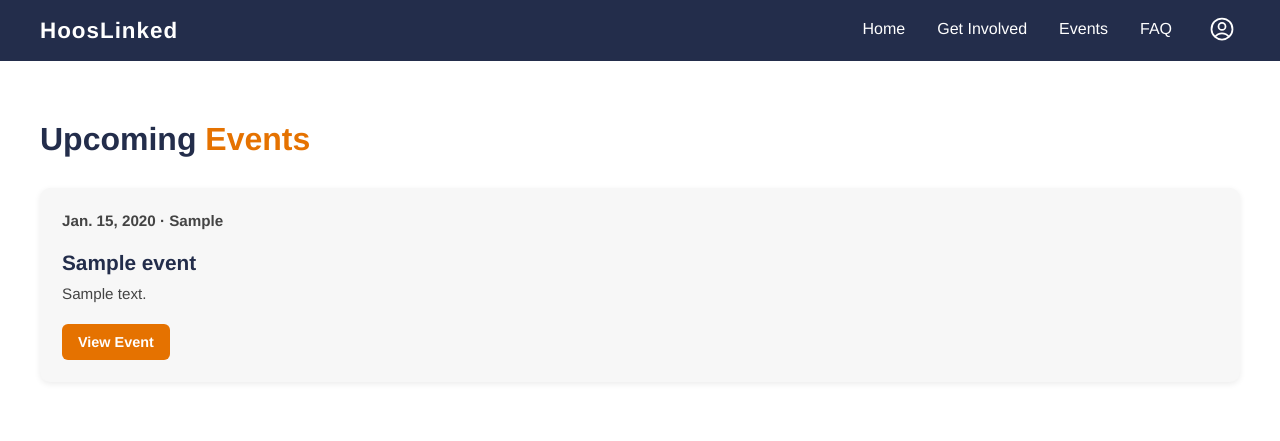
After one commit to aranjothi/uvaclearinghouse, a Django app: page /events/ in a window 1280 px wide. The commit adds this page. Shown: the top 441 px of the page. Run offline with Django 5.2, Linux system fonts and the light colour scheme; tables that the repository leaves empty hold one stand-in row (values such as "Sample post").

Commit message:
Made Events page and fixed the nav headers

```diff
--- a/django/main/models.py
+++ b/django/main/models.py
@@ -69,3 +69,15 @@ class Membership(models.Model):
 
     def __str__(self):
         return f"{self.user} - {self.club} ({self.role})"
+
+class Event(models.Model):
+    title = models.CharField(max_length=200)
+    description = models.TextField(blank=True)
+    date = models.DateField()
+    time = models.TimeField()
+    location = models.CharField(max_length=200)
+    club = models.ForeignKey(Club, on_delete=models.CASCADE, related_name='events')
+    created_by = models.ForeignKey(User, on_delete=models.CASCADE)
+
+    def __str__(self):
+        return self.title
--- /dev/null
+++ b/django/main/templates/main/Events.html
@@ -0,0 +1,197 @@
+<!DOCTYPE html>
+<html lang="en">
+<head>
+<meta charset="UTF-8">
+<meta name="viewport" content="width=device-width, initial-scale=1.0">
+<title>Events</title>
+
+<style>
+* { margin: 0; padding: 0; box-sizing: border-box; }
+
+body {
+font-family: Helvetica, Arial, sans-serif;
+background-color: #FFFFFF;
+color: #232D4B;
+}
+
+/* Navbar */
+nav {
+background-color: #232D4B;
+padding: 0 40px;
+display: flex;
+align-items: center;
+justify-content: space-between;
+}
+
+nav .logo {
+color: #FFFFFF;
+font-size: 1.4rem;
+font-weight: bold;
+letter-spacing: 1px;
+}
+
+nav ul {
+list-style: none;
+display: flex;
+gap: 32px;
+}
+
+nav ul li a {
+color: #FFFFFF;
+text-decoration: none;
+font-size: 1rem;
+padding: 20px 0;
+display: block;
+border-bottom: 3px solid transparent; /* hidden underline until hover */
+transition: border-color 0.2s;
+}
+
+nav ul li a:hover {
+border-bottom: 3px solid #E57200; /* orange underline on hover */
+}
+
+.nav-icon { position: relative; padding: 11px 0px; }
+.icon-btn { background: none; border: none; cursor: pointer; color: #FFFFFF; padding: 4px; display: flex; align-items: center; }
+.icon-btn svg { width: 28px; height: 28px; }
+.dropdown { display: none; position: absolute; right: 0; top: calc(100% + 8px); background: #FFFFFF; border: 1.5px solid #232D4B; border-radius: 6px; min-width: 130px; z-index: 100; overflow: hidden; }
+.dropdown a, .dropdown button { display: block; width: 100%; text-align: left; padding: 10px 16px; font-size: 0.95rem; color: #232D4B; text-decoration: none; background: none; border: none; cursor: pointer; font-family: inherit; }
+.dropdown a:hover, .dropdown button:hover { background-color: #f0f0f0; }
+.nav-icon.open .dropdown { display: block; }
+
+.page-header {
+padding: 60px 40px 30px 40px;
+}
+
+.page-header h1 {
+font-size: 2rem;
+}
+
+.page-header span {
+color: #E57200; /* orange accent */
+}
+
+/* Responsive grid */
+.event-container {
+padding: 0 40px 60px 40px;
+display: grid;
+grid-template-columns: repeat(auto-fit, minmax(280px, 1fr));
+gap: 25px;
+}
+
+/* Event card */
+.event-card {
+background-color: #f7f7f7;
+border-radius: 10px;
+padding: 22px;
+box-shadow: 0 2px 6px rgba(0,0,0,0.08);
+display: flex;
+flex-direction: column;
+justify-content: space-between;
+}
+
+.event-card h3 {
+margin-bottom: 8px;
+font-size: 1.3rem;
+}
+
+.event-card p {
+font-size: 0.95rem;
+line-height: 1.5;
+color: #444;
+margin-bottom: 18px;
+}
+
+/* Event metadata like date, location, club */
+.event-meta {
+font-size: 0.85rem;
+color: #E57200;
+font-weight: bold;
+margin-bottom: 6px;
+}
+
+.event-btn {
+background-color: #E57200;
+color: #FFFFFF;
+text-decoration: none;
+padding: 10px 16px;
+border-radius: 6px;
+font-weight: bold;
+font-size: 0.9rem;
+width: fit-content;
+}
+
+.event-btn:hover {
+background-color: #c86100;
+}
+
+.no-events {
+padding: 40px;
+font-size: 1rem;
+color: #555;
+}
+</style>
+</head>
+
+<body>
+
+<nav>
+    <span class="logo">HoosLinked</span>
+    <ul>
+        <li><a href="{% url 'home' %}">Home</a></li>
+        <li><a href="{% url 'get_involved' %}">Get Involved</a></li>
+        <li><a href="{% url 'events' %}">Events</a></li>
+        <li><a href="#">FAQ</a></li>
+        <li class="nav-icon" id="navIcon">
+            <button class="icon-btn" onclick="toggleNav()">
+                <!-- User profile icon -->
+                <svg xmlns="http://www.w3.org/2000/svg" fill="none" viewBox="0 0 24 24" stroke-width="1.5" stroke="currentColor">
+                    <path stroke-linecap="round" stroke-linejoin="round" d="M17.982 18.725A7.488 7.488 0 0 0 12 15.75a7.488 7.488 0 0 0-5.982 2.975m11.963 0a9 9 0 1 0-11.963 0m11.963 0A8.966 8.966 0 0 1 12 21a8.966 8.966 0 0 1-5.982-2.275M15 9.75a3 3 0 1 1-6 0 3 3 0 0 1 6 0Z" />
+                </svg>
+            </button>
+            <div class="dropdown">
+                {% if user.is_authenticated %} <!-- show options if logged in -->
+                    <a href="{% url 'profile' %}">Profile</a>
+                    <a href="{% url 'my_clubs' %}">My Clubs</a>
+                    <a href="{% url 'logout' %}">Logout</a>
+                {% else %}
+                    <a href="{% url 'login' %}">Login</a>
+                {% endif %}
+            </div>
+        </li>
+    </ul>
+</nav>
+
+<div class="page-header">
+    <h1>Upcoming <span>Events</span></h1>
+</div>
+
+<div class="event-container">
+
+    {% for event in events %} <!-- loop through all events -->
+    <div class="event-card">
+        <div>
+            <p class="event-meta">{{ event.date }} · {{ event.location }}</p> <!-- event metadata -->
+            <h3>{{ event.title }}</h3>
+            <p>{{ event.description|default:"No description available." }}</p>
+        </div>
+        <a href="#" class="event-btn">View Event</a>
+    </div>
+    {% empty %} <!-- shown when no events exist -->
+    <p class="no-events">No upcoming events yet. Check back soon!</p>
+    {% endfor %}
+
+</div>
+
+<script>
+    function toggleNav() {
+        document.getElementById('navIcon').classList.toggle('open'); // toggle dropdown
+    }
+    // close dropdown when clicking outside
+    document.addEventListener('click', function(e) {
+        const nav = document.getElementById('navIcon');
+        if (!nav.contains(e.target)) nav.classList.remove('open');
+    });
+</script>
+
+</body>
+</html>
--- a/django/main/templates/main/home.html
+++ b/django/main/templates/main/home.html
@@ -146,6 +146,7 @@
         <ul>
             <li><a href="#">Home</a></li>
             <li><a href="{% url 'get_involved' %}">Get Involved</a></li>
+            <li><a href = "{% url 'events' %}">Events</a></li>
             <li><a href="#">FAQ</a></li>
             <li class="nav-icon" id="navIcon">
                 <button class="icon-btn" onclick="toggleNav()">
--- a/django/main/urls.py
+++ b/django/main/urls.py
@@ -11,4 +11,5 @@ urlpatterns = [
     path('create-profile/', views.create_profile_page, name='create_profile'),
     path('get-involved/', views.get_involved_page, name='get_involved'),
     path('my-clubs/', views.my_clubs_page, name='my_clubs'),
+    path('events/', views.Events_page, name='events'),
 ]
--- a/django/main/views.py
+++ b/django/main/views.py
@@ -1,7 +1,6 @@
 from django.shortcuts import render, redirect
 from django.contrib.auth import login, authenticate, logout
-from .models import User, Membership
-from .models import Club
+from .models import User,Club, Event, Membership
 
 def home(request):
     return render(request, 'main/home.html')
@@ -90,3 +89,7 @@ def get_involved_page(request):
 def my_clubs_page(request):
     memberships = Membership.objects.filter(user=request.user)
     return render(request, 'main/my_clubs.html', {'memberships': memberships})
+
+def Events_page(request):
+    events = Event.objects.all().order_by('date')
+    return render(request, 'main/Events.html', {'events': events})
```
Also changed, not shown: django/main/templates/main/get_involved.html (+40 -6 lines), django/db.sqlite3, django/main/migrations/0002_alter_user_first_name_alter_user_last_name.py (deleted), django/main/migrations/0003_user_age_user_birthday_user_school_user_year.py (deleted).
